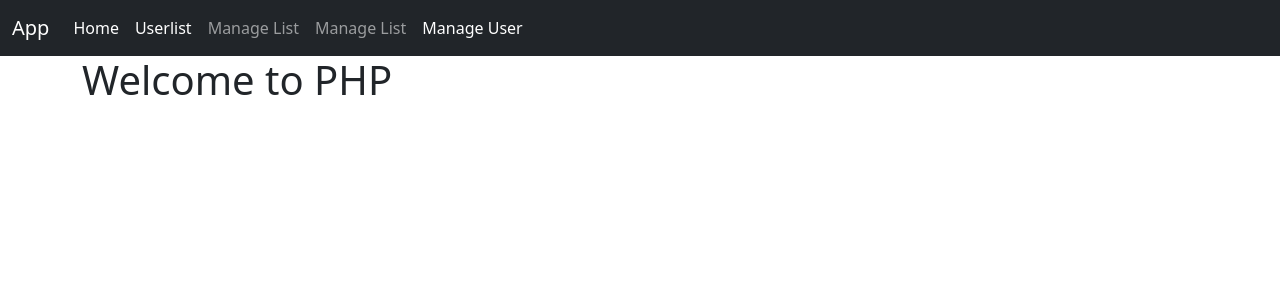
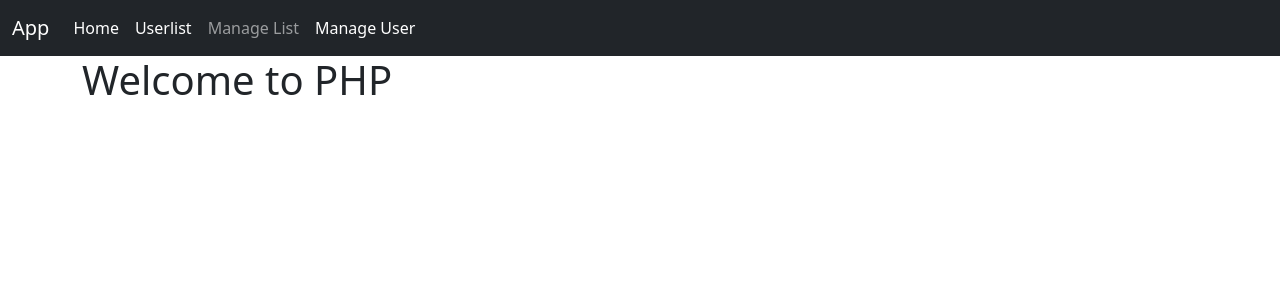
Before and after one commit to panhalove123/Sprint_test, a PHP site: page / in a window 1280 px wide. Shown: the top 300 px of the page. Run offline with PHP 8.4, Linux system fonts and the light colour scheme.

Commit message:
refactor(add nav):delete nav

```diff
--- a/views/layouts/navbar.php
+++ b/views/layouts/navbar.php
@@ -10,7 +10,6 @@
                 <a class="nav-link active" aria-current="page" href="/">Home</a>
                 <a class="nav-link active" aria-current="page" href="/manage">Userlist</a>
                 <a class="nav-link" href="/managelist">Manage List</a>
-                <a class="nav-link" href="/managelist">Manage List</a>
                 <a class="nav-link active" href="/manage-user">Manage User</a>
             </div>
         </div>
```
